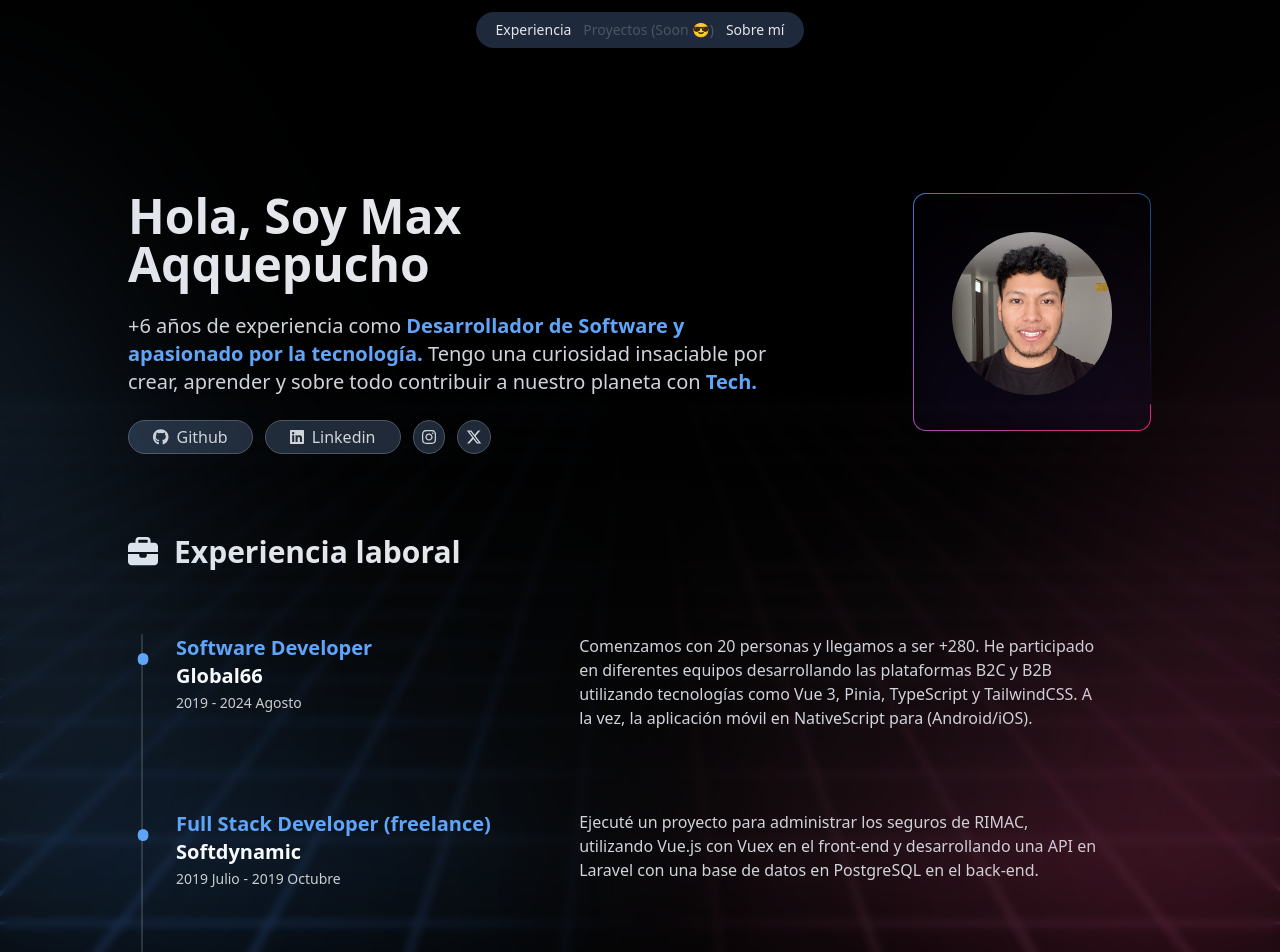
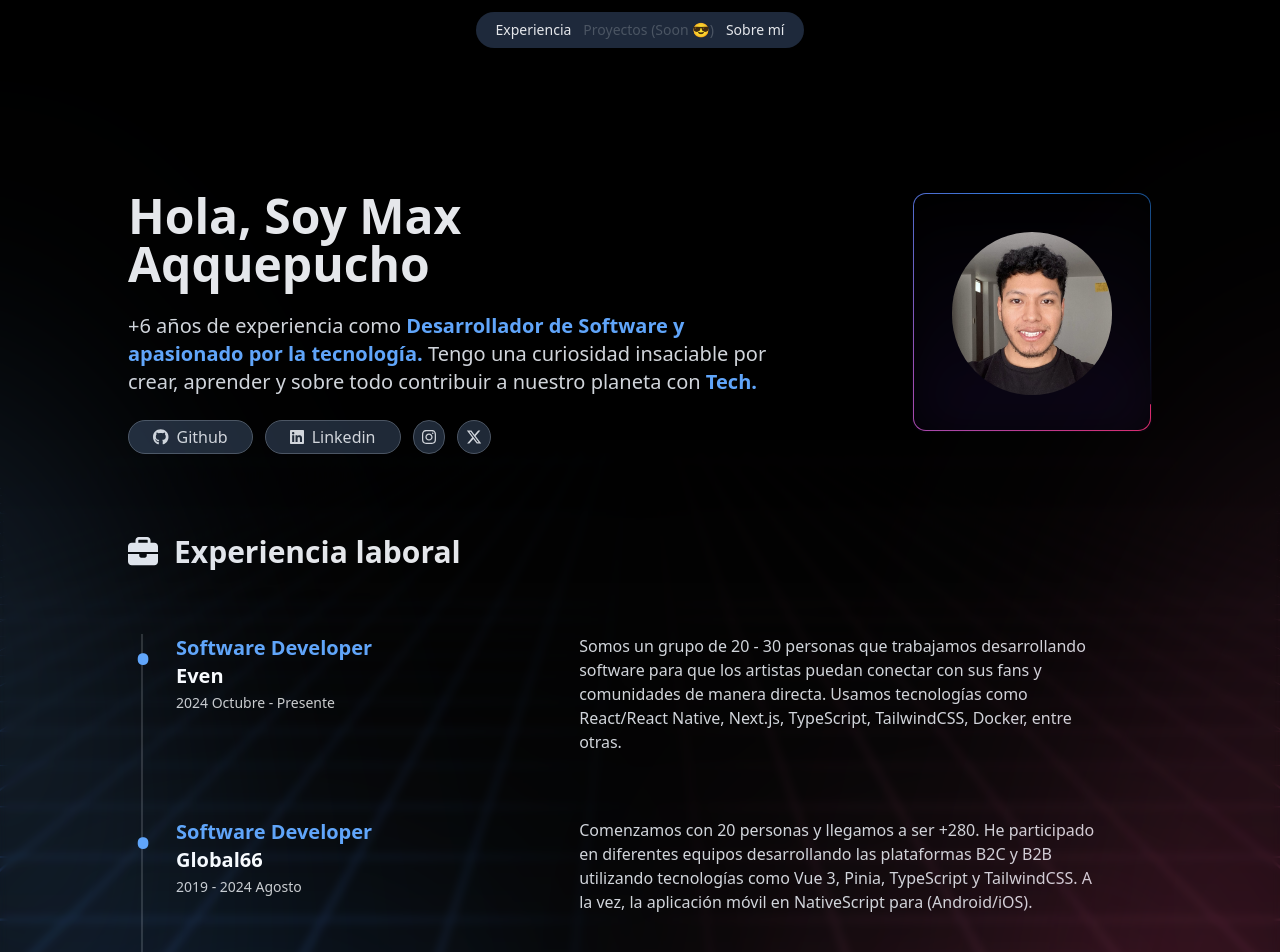
Before and after one commit to maxaqquepucho/personal-page, a React (Vite) app: page / in a window 1280 px wide. Shown: the top 952 px of the page. Built offline with nearby package versions, Linux system fonts and the light colour scheme.

Commit message:
feat: add new job experience and position

```diff
--- a/src/components/Home/index.tsx
+++ b/src/components/Home/index.tsx
@@ -19,6 +19,12 @@ import PrfilePhoto from '@/assets/img/max-picture-square-optimized.jpg'
 import './styles.scss'
 
 const experienceList = [
+  {
+    title: 'Software Developer',
+    company: 'Even',
+    date: '2024 Octubre - Presente',
+    description: `Somos un grupo de 20 - 30 personas que trabajamos desarrollando software para que los artistas puedan conectar con sus fans y comunidades de manera directa. Usamos tecnologías como React/React Native, Next.js, TypeScript, TailwindCSS, Docker, entre otras.`,
+  },
   {
     title: 'Software Developer',
     company: 'Global66',
```
